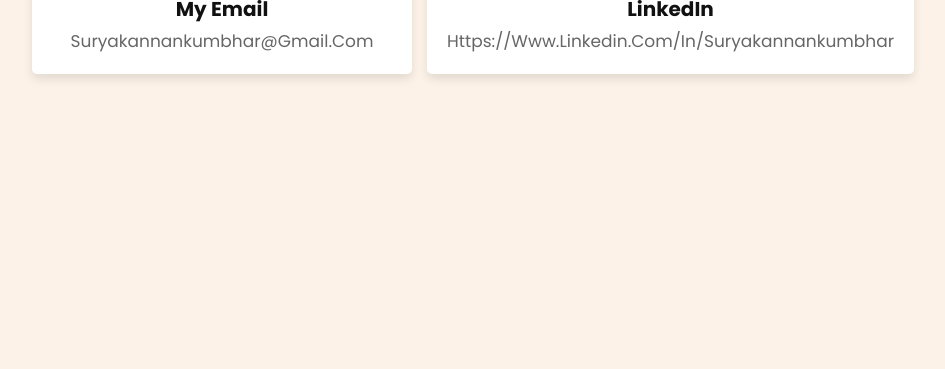
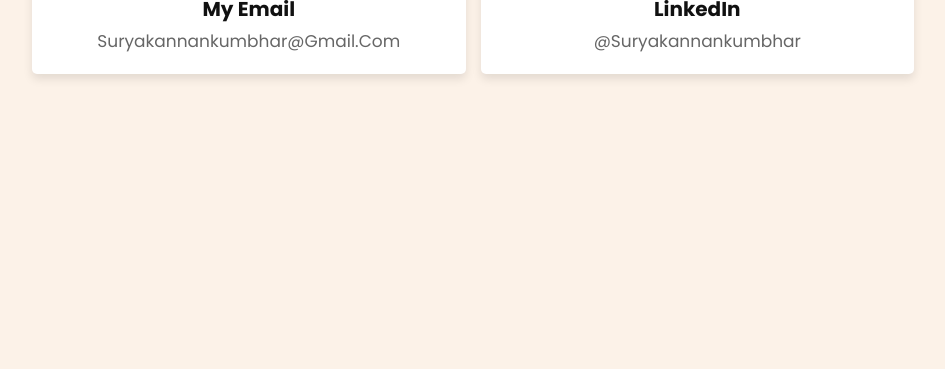
Before and after one commit to suryakannankumbhar/portfolio-gdsc, a plain HTML site: page index.html in a window 1280 px wide. Shown: the part 3701-4070 px from the top of the page, without its empty margins (317-1262 px from the left). Drawn offline with nearby package versions, Linux system fonts and the light colour scheme.

Commit message:
updated index.html

```diff
--- a/index.html
+++ b/index.html
@@ -230,7 +230,7 @@
             <div class="icons">
                 <i class="fab fa-linkedin"></i>
                 <h3>LinkedIn</h3>
-                <p>https://www.linkedin.com/in/suryakannankumbhar</p>
+                <p>@suryakannankumbhar</p>
             </div>
 
 
```
